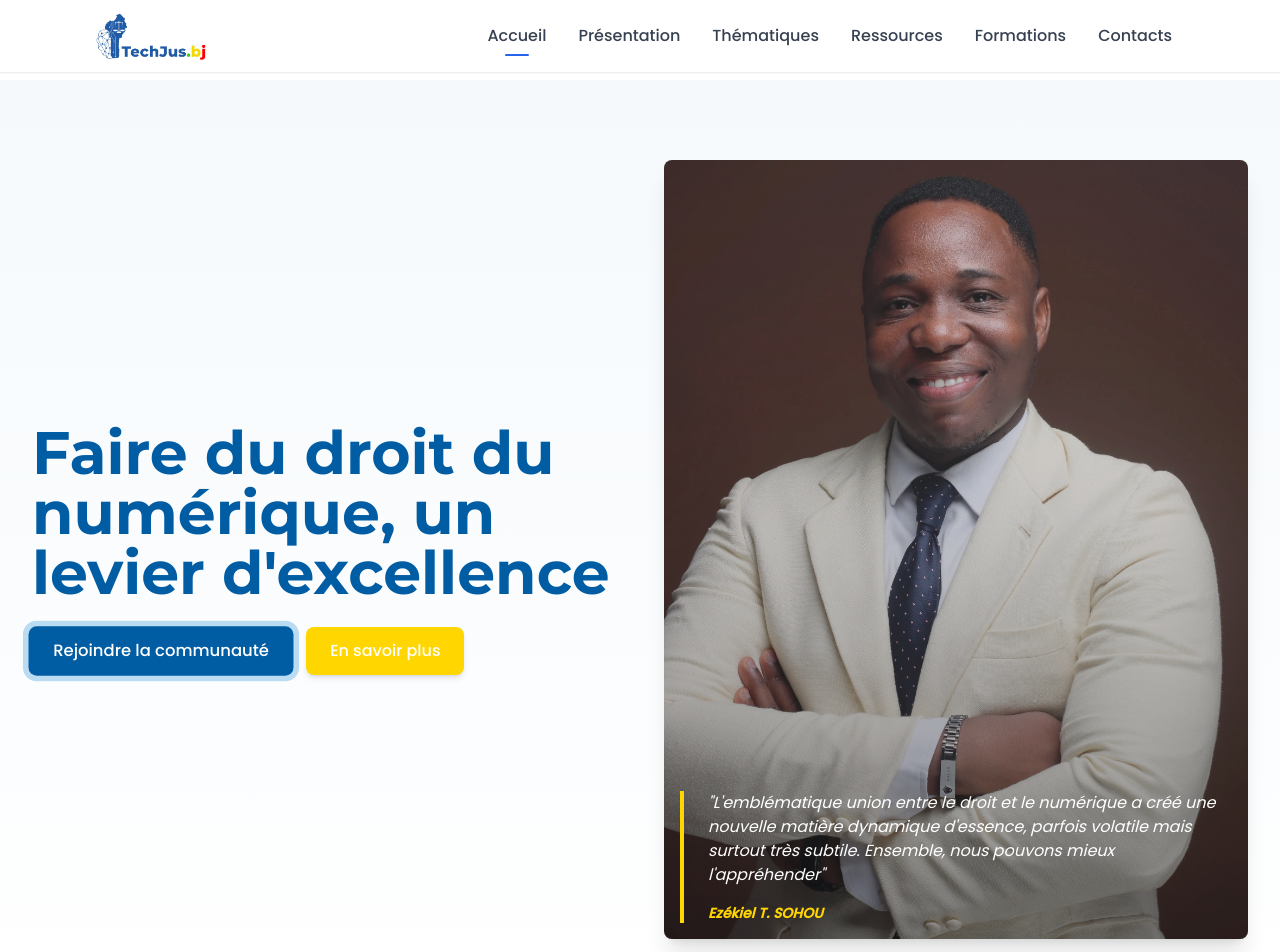
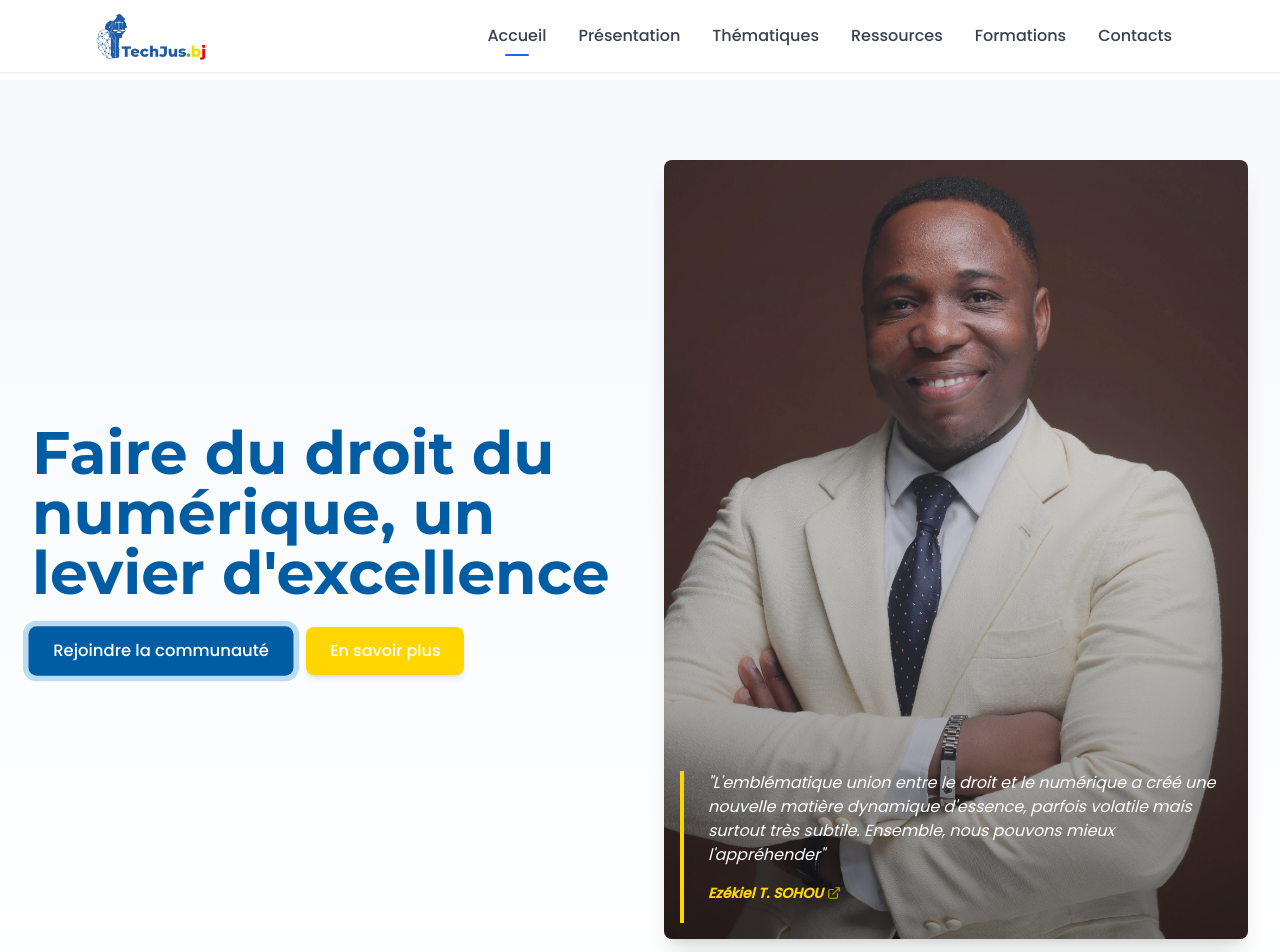
Before and after one commit to ApollosADS/techjus_bj, a React (Vite) app: page / in a window 1280 px wide. Shown: the top 952 px of the page. Built offline with nearby package versions, Linux system fonts and the light colour scheme.

Commit message:
Lien Linkedin

```diff
--- a/src/components/HeroSection.tsx
+++ b/src/components/HeroSection.tsx
@@ -1,9 +1,10 @@
 import React, { useState, useEffect } from 'react';
-import { ChevronDown, AlertCircle } from 'lucide-react';
+import { ChevronDown, AlertCircle, ExternalLink } from 'lucide-react';
 
 const HeroSection: React.FC = () => {
   const [isVisible, setIsVisible] = useState(false);
   const [showModal, setShowModal] = useState(false);
+  const [isHoveringName, setIsHoveringName] = useState(false);
 
   useEffect(() => {
     const timer = setTimeout(() => {
@@ -68,15 +69,36 @@ const HeroSection: React.FC = () => {
           <div className={`absolute bottom-4 left-4 right-4 transition-all duration-1000 transform ${isVisible ? 'opacity-100 translate-y-0' : 'opacity-0 translate-y-12'}`}>
             <blockquote className="border-l-4 border-techjus-yellow pl-6 italic text-white text-sm md:text-base">
               "L'emblématique union entre le droit et le numérique a créé une nouvelle matière dynamique d'essence, parfois volatile mais surtout très subtile. Ensemble, nous pouvons mieux l'appréhender"
-              <footer className="text-sm mt-4 font-bold text-techjus-yellow">
+              <footer className="text-sm mt-4 font-bold text-techjus-yellow relative">
+                <div className="flex items-center justify-start gap-2">
                   <a
                     href="https://www.linkedin.com/in/ez%C3%A9kiel-sohou-%F0%9F%87%A7%F0%9F%87%AF%F0%9F%92%AB-059126177/"
                     target="_blank"
                     rel="noopener noreferrer"
-                  className="hover:underline transition-all duration-300"
+                    className="relative inline-flex items-center gap-1 group"
+                    onMouseEnter={() => setIsHoveringName(true)}
+                    onMouseLeave={() => setIsHoveringName(false)}
                   >
+                    <span className="relative">
                       Ezékiel T. SOHOU
+                      <span className="absolute -bottom-1 left-0 w-0 h-0.5 bg-white transition-all duration-300 group-hover:w-full"></span>
+                      <span className="absolute -inset-1 bg-white/20 rounded opacity-0 group-hover:opacity-100 transition-opacity duration-300 blur-sm"></span>
+                    </span>
+                    <ExternalLink
+                      size={14}
+                      className={`transition-all duration-300 ${
+                        isHoveringName
+                          ? 'opacity-100 transform translate-x-1 text-white'
+                          : 'opacity-70 text-techjus-yellow'
+                      }`}
+                    />
                   </a>
+                </div>
+                <div className={`text-xs text-white/80 mt-1 transition-all duration-300 ${
+                  isHoveringName ? 'opacity-100 transform translate-y-0' : 'opacity-0 transform translate-y-2'
+                }`}>
+                  👆 Découvrir son profil LinkedIn
+                </div>
               </footer>
             </blockquote>
           </div>
--- a/src/components/TagCloud.tsx
+++ b/src/components/TagCloud.tsx
@@ -43,7 +43,7 @@ const TagCloud: React.FC<TagCloudProps> = ({ onTagClick }) => {
     const colors = {
       data: 'text-blue-600 hover:text-blue-800',
       tech: 'text-green-600 hover:text-green-800',
-      business: 'text-purple-600 hover:text-purple-800',
+      business: 'text-yellow-600 hover:text-yellow-800',
       law: 'text-red-600 hover:text-red-800',
       security: 'text-orange-600 hover:text-orange-800'
     };
```
Lines whose indentation alone changed are shown as unchanged.
